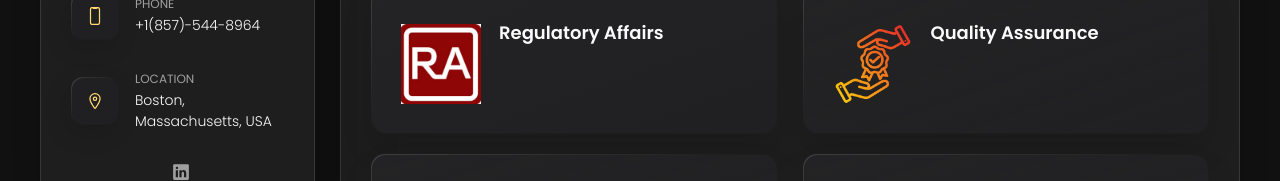
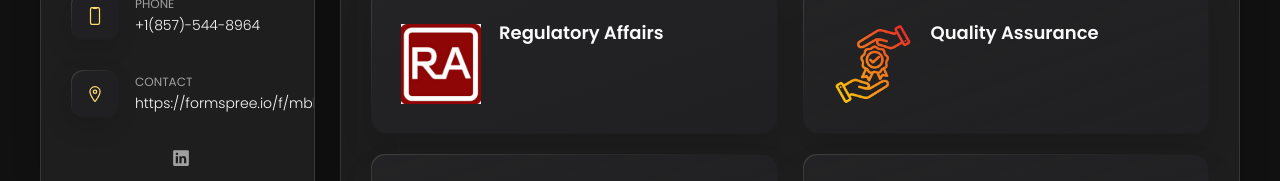
Before and after one commit to Revanthkanneganti/Revanth_Website, a plain HTML site: page index.html in a window 1280 px wide. Shown: the part 492-673 px from the top of the page. Drawn offline with nearby package versions, Linux system fonts and the light colour scheme.

Commit message:
Update index.html

```diff
--- a/index.html
+++ b/index.html
@@ -114,9 +114,9 @@
             </div>
 
             <div class="contact-info">
-              <p class="contact-title">Location</p>
+              <p class="contact-title">Contact</p>
 
-              <address>Boston, Massachusetts, USA</address>
+              <address>https://formspree.io/f/mblyyzqe</address>
 
             </div>
 
```
